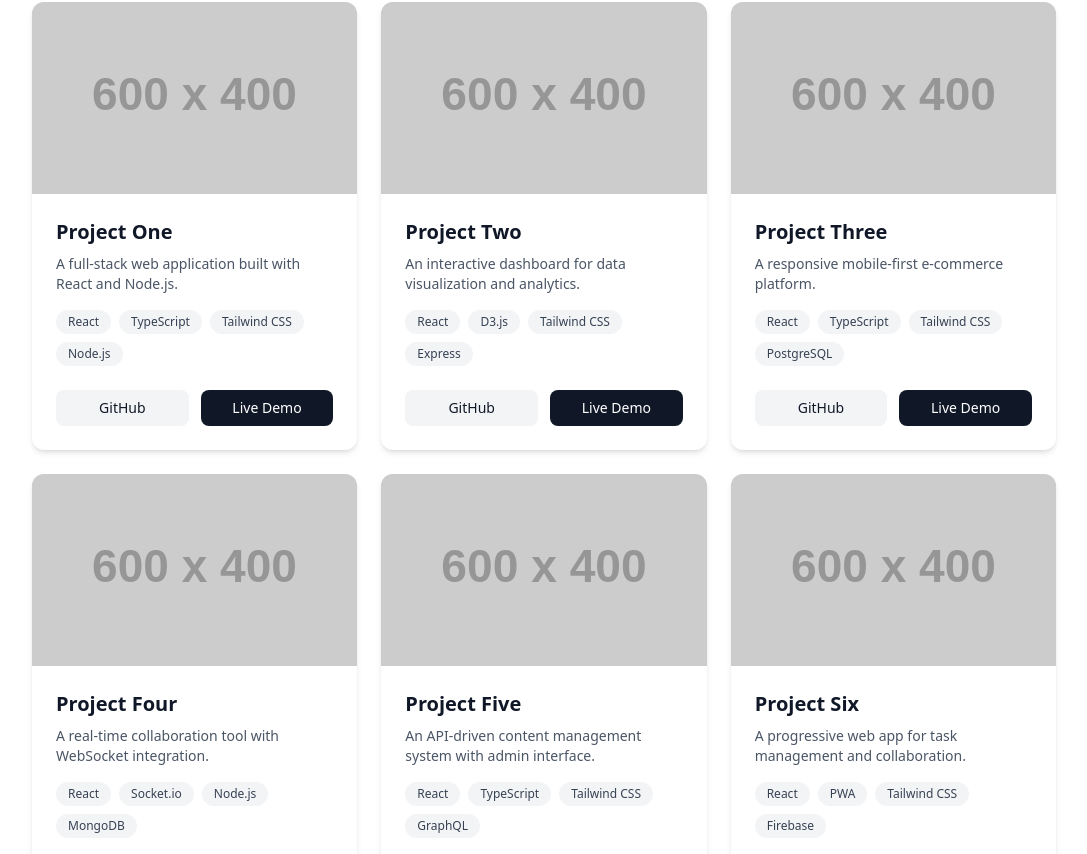
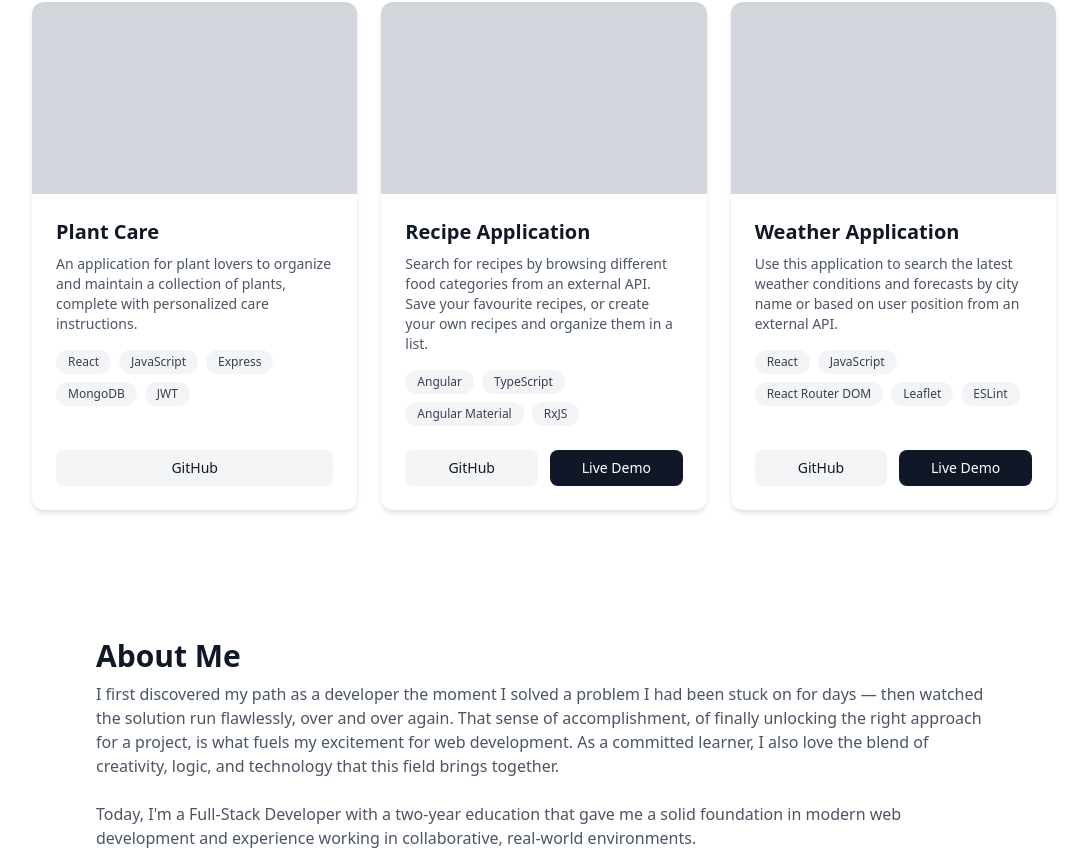
Before and after one commit to thommie-wallin/portfolio-v2, a React (Vite) app: page / in a window 1280 px wide. Shown: the part 716-1570 px from the top of the page, without its empty margins (96-1183 px from the left). Built offline with nearby package versions, Linux system fonts and the light colour scheme.

Commit message:
fix: enhance ProjectCard layout and update project details in projects-data

```diff
--- a/src/components/ProjectCard.tsx
+++ b/src/components/ProjectCard.tsx
@@ -7,7 +7,7 @@ interface ProjectCardProps {
 export default function ProjectCard({ project }: ProjectCardProps) {
   return (
     <article
-      className="bg-white rounded-xl shadow-md overflow-hidden hover:shadow-lg transition-shadow duration-300"
+      className="flex flex-col h-full bg-white rounded-xl shadow-md overflow-hidden hover:shadow-lg transition-shadow duration-300"
       aria-labelledby={`project-title-${project.id}`}
     >
       {/* Image Section */}
@@ -25,7 +25,7 @@ export default function ProjectCard({ project }: ProjectCardProps) {
       </div>
 
       {/* Content Section */}
-      <div className="p-6">
+      <div className="flex flex-col flex-1 p-6">
         <h3
           id={`project-title-${project.id}`}
           className="text-xl font-bold text-gray-900 mb-2"
@@ -50,7 +50,7 @@ export default function ProjectCard({ project }: ProjectCardProps) {
         </div>
 
         {/* Links Section */}
-        <div className="flex gap-3">
+        <div className="flex gap-3 mt-auto">
           {project.repositoryUrl && (
             <a
               href={project.repositoryUrl}
--- a/src/data/projects-data.ts
+++ b/src/data/projects-data.ts
@@ -11,62 +11,62 @@ export interface Project {
 export const projects: Project[] = [
   {
     id: '1',
-    title: 'Project One',
-    description: 'A full-stack web application built with React and Node.js.',
-    technologies: ['React', 'TypeScript', 'Tailwind CSS', 'Node.js'],
-    // imageUrl: '/images/project-1.jpg',
-    imageUrl: 'https://placehold.co/600x400',
-    repositoryUrl: 'https://github.com',
-    liveUrl: 'https://example.com',
+    title: 'Plant Care',
+    description: 'An application for plant lovers to organize and maintain a collection of plants, complete with personalized care instructions.',
+    technologies: ['React', 'JavaScript', 'Express', 'MongoDB', 'JWT'],
+    imageUrl: '',
+    // imageUrl: 'https://placehold.co/600x400',
+    repositoryUrl: 'https://github.com/thommie-wallin/plant-care-fullstack-project',
+    liveUrl: '',
   },
   {
     id: '2',
-    title: 'Project Two',
-    description: 'An interactive dashboard for data visualization and analytics.',
-    technologies: ['React', 'D3.js', 'Tailwind CSS', 'Express'],
-    // imageUrl: '/images/project-2.jpg',
-    imageUrl: 'https://placehold.co/600x400',
-    repositoryUrl: 'https://github.com',
-    liveUrl: 'https://example.com',
+    title: 'Recipe Application',
+    description: 'Search for recipes by browsing different food categories from an external API. Save your favourite recipes, or create your own recipes and organize them in a list.',
+    technologies: ['Angular', 'TypeScript', 'Angular Material', 'RxJS'],
+    imageUrl: '',
+    // imageUrl: 'https://placehold.co/600x400',
+    repositoryUrl: 'https://github.com/thommie-wallin/angular-recipe-application',
+    liveUrl: 'https://angular-recipes-application.netlify.app/',
   },
   {
     id: '3',
-    title: 'Project Three',
-    description: 'A responsive mobile-first e-commerce platform.',
-    technologies: ['React', 'TypeScript', 'Tailwind CSS', 'PostgreSQL'],
-    // imageUrl: '/images/project-3.jpg',
-    imageUrl: 'https://placehold.co/600x400',
+    title: 'Weather Application',
+    description: 'Use this application to search the latest weather conditions and forecasts by city name or based on user position from an external API.',
+    technologies: ['React', 'JavaScript', 'React Router DOM', 'Leaflet', 'ESLint'],
+    imageUrl: '',
+    // imageUrl: 'https://placehold.co/600x400',
     repositoryUrl: 'https://github.com',
-    liveUrl: 'https://example.com',
+    liveUrl: 'https://react-weather-applications.netlify.app/',
   },
-  {
-    id: '4',
-    title: 'Project Four',
-    description: 'A real-time collaboration tool with WebSocket integration.',
-    technologies: ['React', 'Socket.io', 'Node.js', 'MongoDB'],
-    // imageUrl: '/images/project-4.jpg',
-    imageUrl: 'https://placehold.co/600x400',
-    repositoryUrl: 'https://github.com',
-    liveUrl: 'https://example.com',
-  },
-  {
-    id: '5',
-    title: 'Project Five',
-    description: 'An API-driven content management system with admin interface.',
-    technologies: ['React', 'TypeScript', 'Tailwind CSS', 'GraphQL'],
-    // imageUrl: '/images/project-5.jpg',
-    imageUrl: 'https://placehold.co/600x400',
-    repositoryUrl: 'https://github.com',
-    liveUrl: 'https://example.com',
-  },
-  {
-    id: '6',
-    title: 'Project Six',
-    description: 'A progressive web app for task management and collaboration.',
-    technologies: ['React', 'PWA', 'Tailwind CSS', 'Firebase'],
-    // imageUrl: '/images/project-6.jpg',
-    imageUrl: 'https://placehold.co/600x400',
-    repositoryUrl: 'https://github.com',
-    liveUrl: 'https://example.com',
-  },
+  // {
+  //   id: '4',
+  //   title: 'Project Four',
+  //   description: 'A real-time collaboration tool with WebSocket integration.',
+  //   technologies: ['React', 'Socket.io', 'Node.js', 'MongoDB'],
+  //   // imageUrl: '/images/project-4.jpg',
+  //   imageUrl: 'https://placehold.co/600x400',
+  //   repositoryUrl: 'https://github.com',
+  //   liveUrl: 'https://example.com',
+  // },
+  // {
+  //   id: '5',
+  //   title: 'Project Five',
+  //   description: 'An API-driven content management system with admin interface.',
+  //   technologies: ['React', 'TypeScript', 'Tailwind CSS', 'GraphQL'],
+  //   // imageUrl: '/images/project-5.jpg',
+  //   imageUrl: 'https://placehold.co/600x400',
+  //   repositoryUrl: 'https://github.com',
+  //   liveUrl: 'https://example.com',
+  // },
+  // {
+  //   id: '6',
+  //   title: 'Project Six',
+  //   description: 'A progressive web app for task management and collaboration.',
+  //   technologies: ['React', 'PWA', 'Tailwind CSS', 'Firebase'],
+  //   // imageUrl: '/images/project-6.jpg',
+  //   imageUrl: 'https://placehold.co/600x400',
+  //   repositoryUrl: 'https://github.com',
+  //   liveUrl: 'https://example.com',
+  // },
 ];
--- a/src/sections/ProjectsSection.tsx
+++ b/src/sections/ProjectsSection.tsx
@@ -18,7 +18,7 @@ export default function ProjectsSection() {
         </div>
 
         <div
-          className="grid grid-cols-1 md:grid-cols-2 lg:grid-cols-3 gap-6"
+          className="grid grid-cols-1 md:grid-cols-2 lg:grid-cols-3 gap-6 items-stretch"
           role="region"
           aria-label="Projects grid"
         >
```
